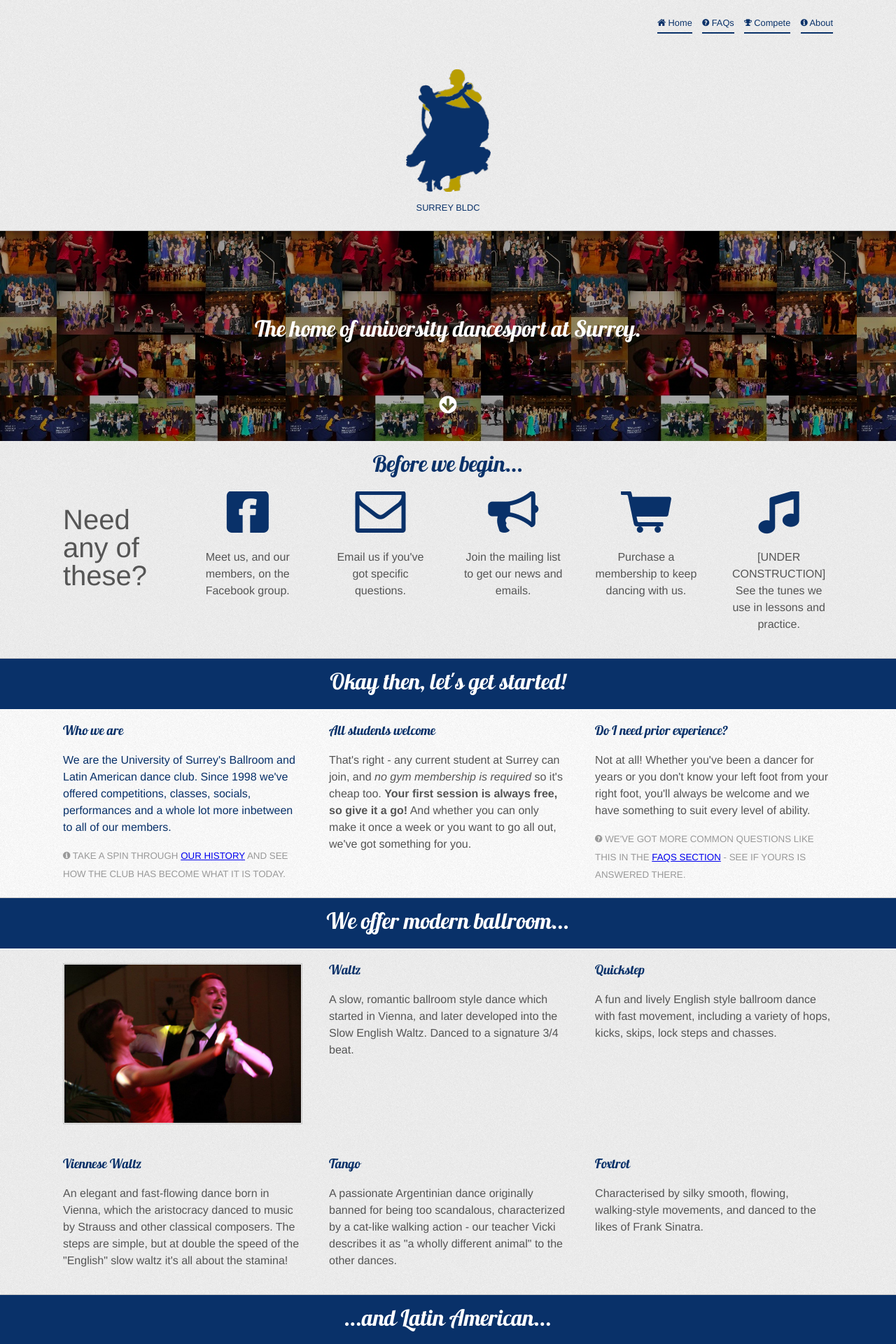
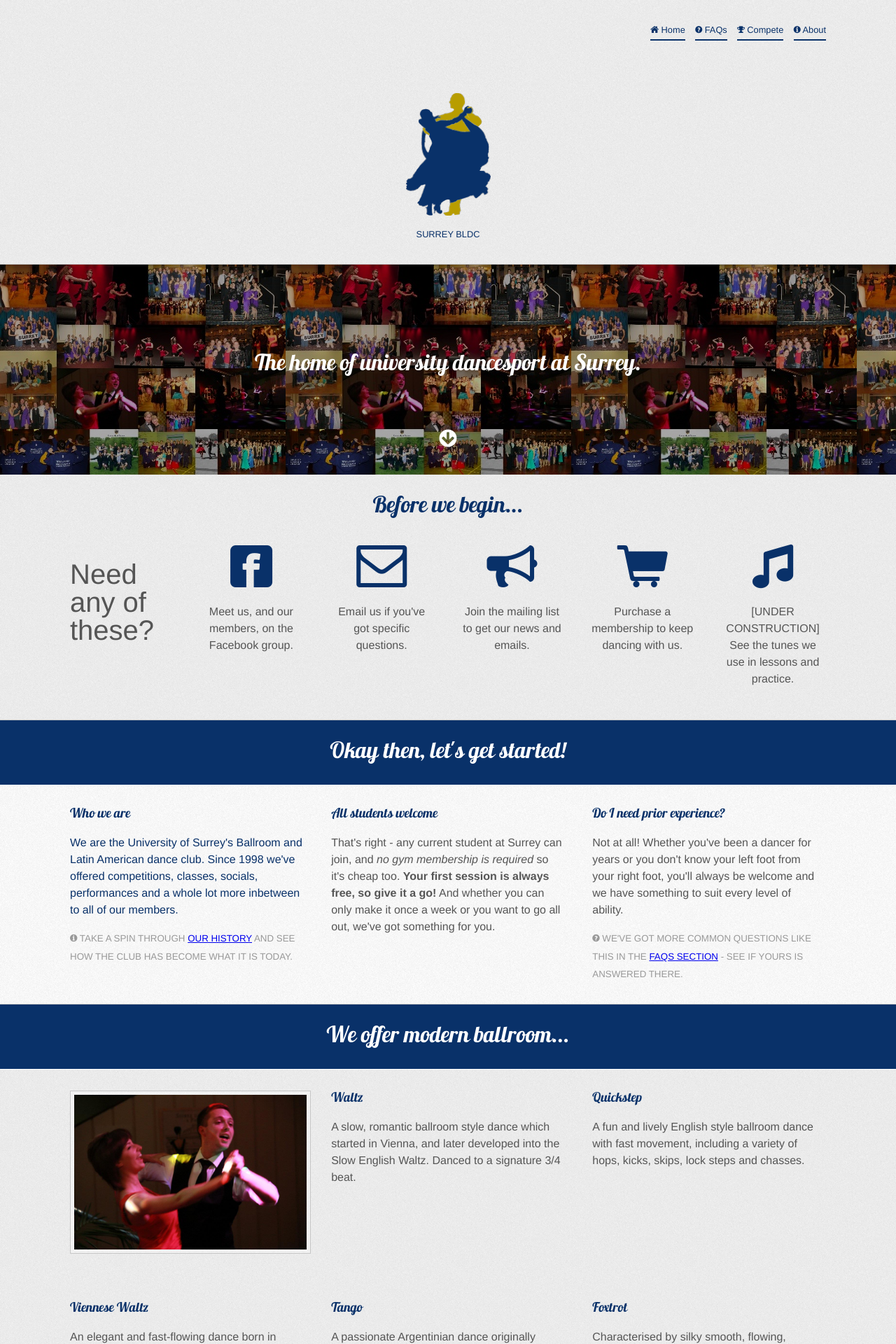
Before and after one commit to surreybldc/surreybldc.github.com, a Jekyll site: the page built from index.html, in a window 1280 px wide. Shown: the top 1920 px of the page at 70% size. Built offline with Jekyll 4.4.1, drawn with Linux system fonts in a browser that asks for light colours; some of the changed text lies outside the part shown.

Commit message:
Include higher res image, make text briefer

```diff
--- a/css/styles.css
+++ b/css/styles.css
@@ -39,9 +39,15 @@
 a.siteTitle {
   text-decoration: none;
 }
+img {
+  border: 1px solid #c6c6c6;
+  padding: 5px;
+  background-color: rgba(255, 255, 255, 0.3);
+}
 .siteTitle img {
   display: block;
   margin: 10px auto;
+  background-color: transparent;
 }
 a.siteTitle h1 {
   text-transform: uppercase;
@@ -82,10 +88,6 @@
   display: block;
   margin-left: auto;
   margin-right: auto;
-}
-img {
-  border: 1px solid #c6c6c6;
-  padding: 1px;
 }
 .committeeImage small,
 .committeeImage h3 {
@@ -132,8 +134,8 @@
 .onecol, .twocol, .threecol, .fourcol,
 .fivecol, .sixcol, .sevencol, .eightcol,
 .ninecol, .tencol, .elevencol, .twelvecol {
-  padding-top: 20px;
-  padding-bottom: 20px;
+  padding-top: 30px;
+  padding-bottom: 30px;
 }
 nav a {
   text-decoration: none;
@@ -198,8 +200,8 @@
   padding-right: 0;
 }
 .container .row {
-  padding-left: 20px;
-  padding-right: 20px;
+  padding-left: 30px;
+  padding-right: 30px;
   box-sizing: border-box;
   -moz-box-sizing: border-box;
   -webkit-box-sizing: border-box;
@@ -222,7 +224,7 @@
 blockquote {
   padding: 0 0 0 15px;
   border-left: 5px solid #ddd;
-  margin: 20px auto;
+  margin: 30px auto;
 }
 blockquote p {
   margin-bottom: 0;
--- a/index.html
+++ b/index.html
@@ -296,7 +296,7 @@
             <small>Suzie Horley</small>
           </div>
           <div class="sixcol last">
-            <img src="/img/committee/tamsin_original.jpg" alt="The club's co-team captain">
+            <img src="/img/committee/tamsin_cropped.jpg" alt="The club's co-team captain">
             <small> Tamsin Harding</small>
           </div>
         </div>
```
Also changed, not shown: other parts of index.html (+1 -1 lines), img/committee/chris_original.jpg, img/committee/tamsin_cropped.jpg (added), img/committee/tamsin_original.jpg, 5 other files.
